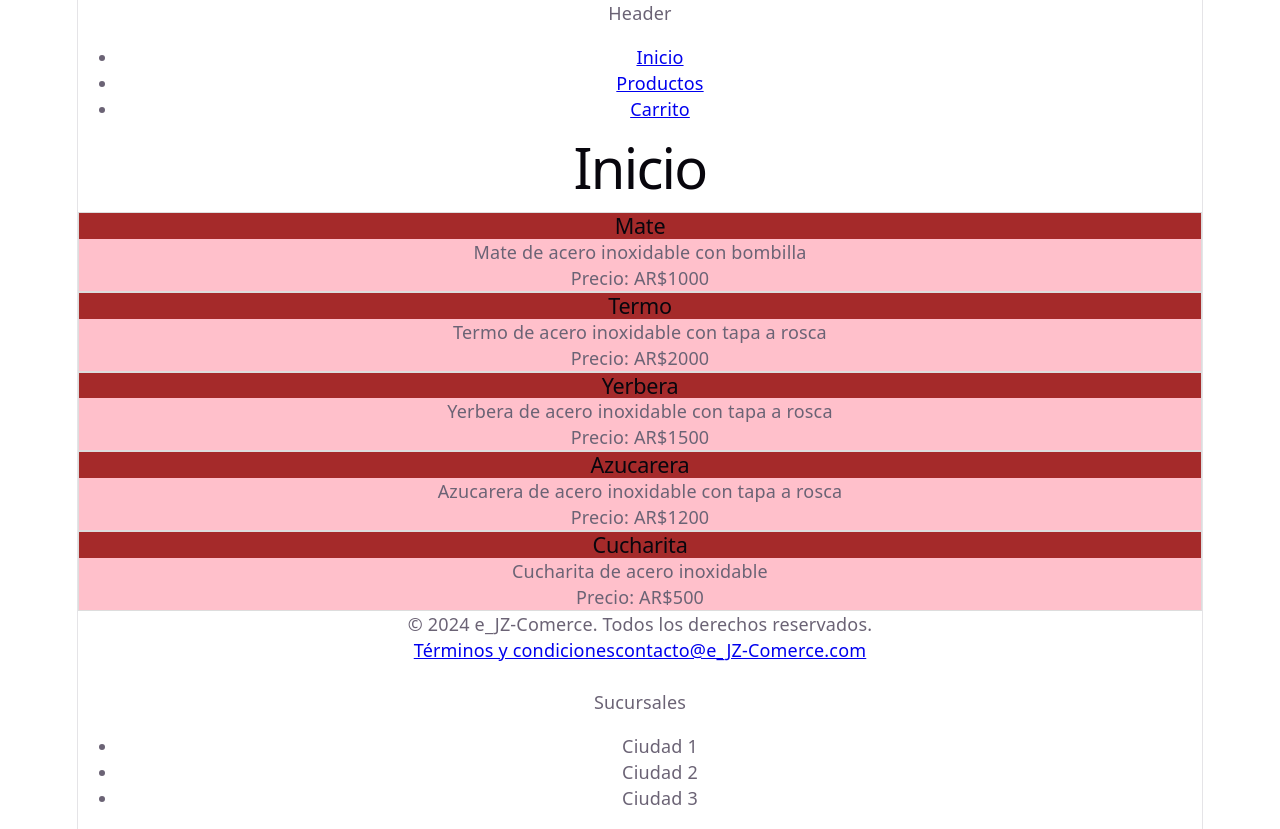
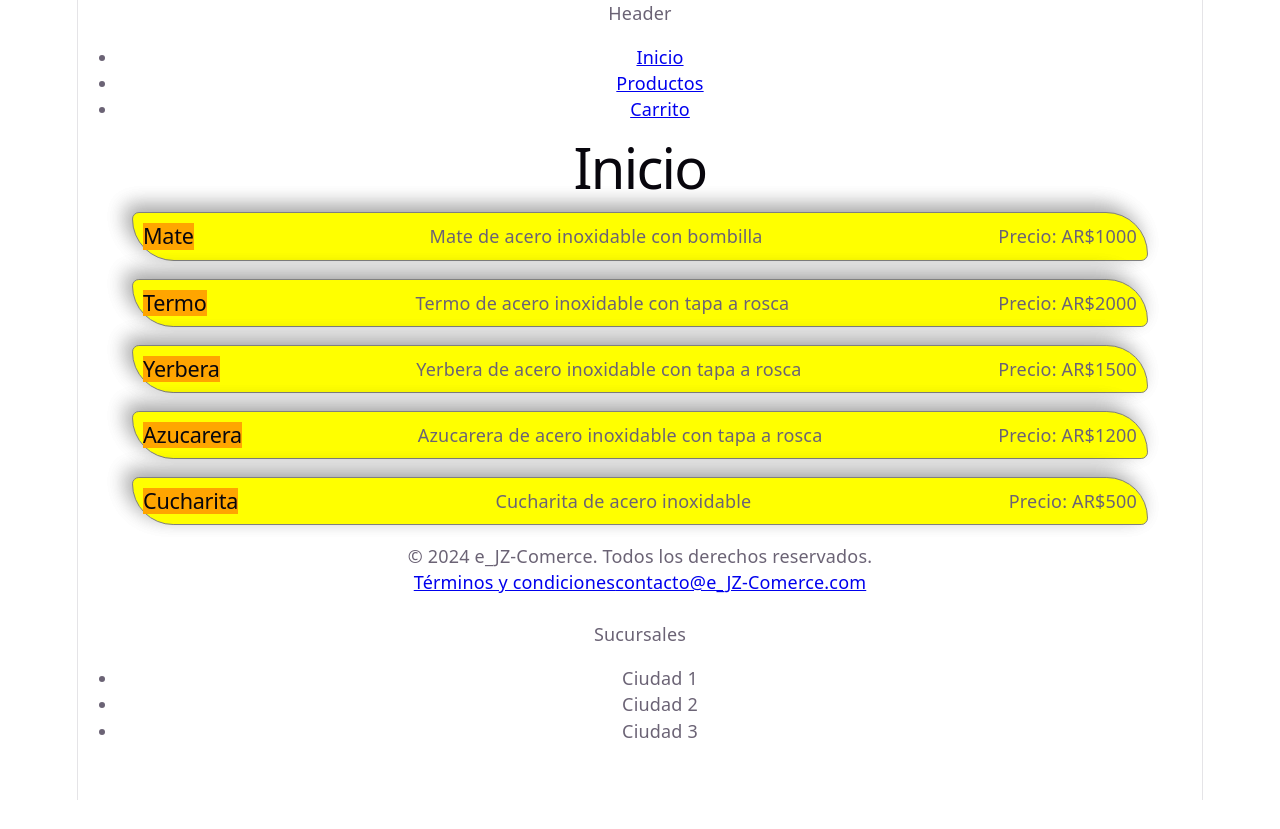
Before and after one commit to juanjmolina76/e_JZ-Comerce, a React (Vite) app in the folder e_JZ-Comerce/: page / in a window 1280 px wide. After the commit the page ends 800 px from the top, so only its background shows below. Built offline with nearby package versions, Linux system fonts and the light colour scheme.

Commit message:
con componente Link

```diff
--- a/e_JZ-Comerce/src/Components/Items.module.css
+++ b/e_JZ-Comerce/src/Components/Items.module.css
@@ -1,10 +1,29 @@
 .item {
-    background-color: pink;
-    border: 1px solid #ddd;
+
+display: flex;
+margin: auto 3em;
+margin-bottom: 1em;
+margin-top: 1em;
+
+flex-direction: row;
+flex-wrap: wrap;
+
+justify-content: space-between;
+
+padding: 10px;
+background-color: rgb(134, 101, 101);
+border-radius:  10px;
+border-top-right-radius: 60px;
+border-bottom-left-radius: 60px;
+box-shadow:  -7px -7px 20px rgba(0, 0, 0, 0.2),
+             -7px -7px 20px rgba(0, 0, 0, 0.2);
+
+    background-color: yellow    ;
+    border: 1px solid grey;
 }
 
 .item h2 {
-    background-color: brown ;
+    background-color: orange;
     font-size: 1.2rem;
     margin: 0;
 }
--- /dev/null
+++ b/e_JZ-Comerce/src/Components/Layouts/Link.jsx
@@ -0,0 +1,13 @@
+const Link = () => {
+    return (
+        <div>
+            <ul>
+                <li><a href="/">Inicio</a></li>
+                <li><a href="/productos">Productos</a></li>
+                <li><a href="/Carrito">Carrito</a></li>
+            </ul>
+        </div>
+    )
+}
+
+export default Link;
--- a/e_JZ-Comerce/src/Components/Layouts/Nav.jsx
+++ b/e_JZ-Comerce/src/Components/Layouts/Nav.jsx
@@ -1,12 +1,10 @@
+import Link from './Link';
+
 const Nav = () => {
     return (
         <div>
             <nav>
-                <ul>
-                    <li><a href="/">Inicio</a></li>
-                    <li><a href="/productos">Productos</a></li>
-                    <li><a href="/Carrito">Carrito</a></li>
-                </ul>
+                <Link />
             </nav>
         </div>
     );
```
